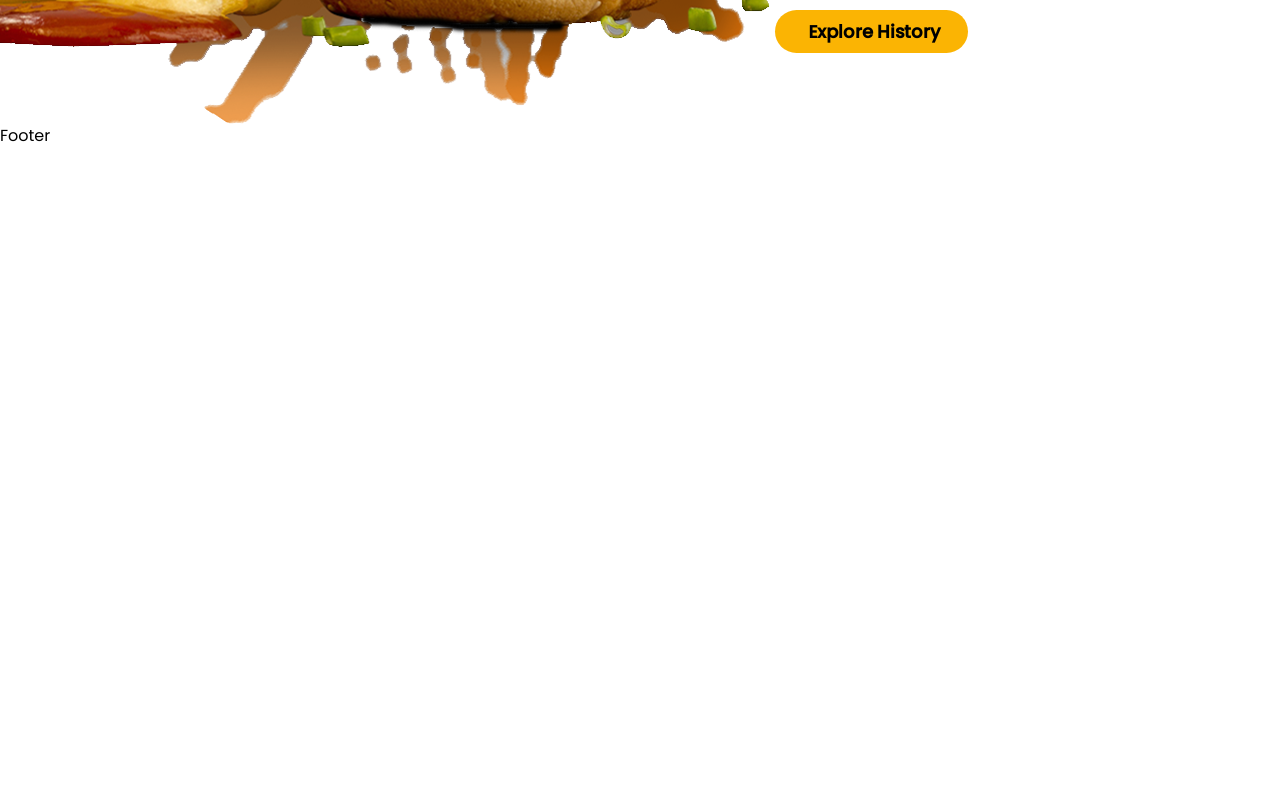
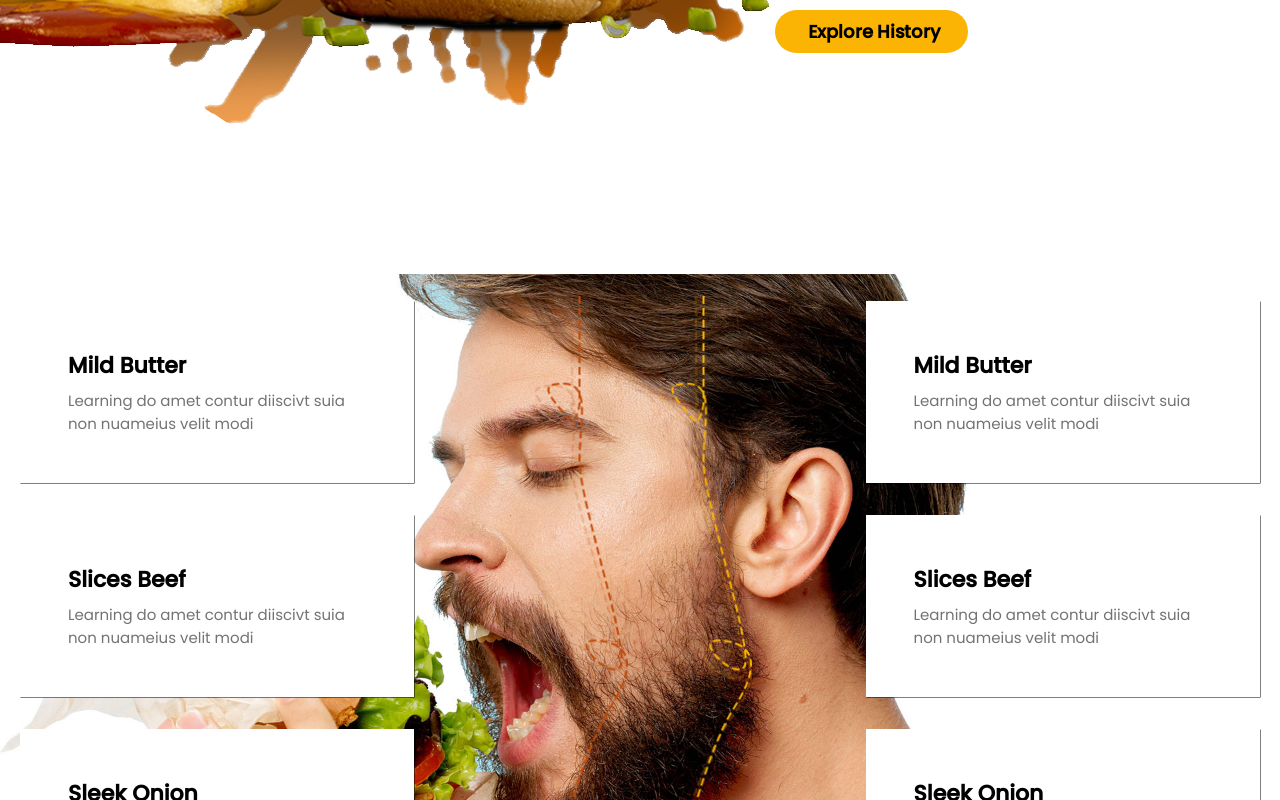
Before and after one commit to DevShehabIbrahem/Restaurant-shop, a React (Create React App) app in the folder Front/: page / in a window 1280 px wide. Shown: the part 1820-2620 px from the top of the page. Before the commit the page ends 1968 px from the top, so only its background shows below. Built offline with nearby package versions, Linux system fonts and the light colour scheme.

Commit message:
othersection

```diff
--- a/Front/src/Components/Footer/Footer.jsx
+++ b/Front/src/Components/Footer/Footer.jsx
@@ -1,7 +1,12 @@
 import React from "react";
 
 const Footer = () => {
-  return <div>Footer</div>;
+  return (
+    <div>
+      Footer Footer Footer Footer Footer Footer Footer Footer Footer Footer
+      Footer Footer Footer Footer Footer Footer Footer Footer Footer
+    </div>
+  );
 };
 
 export default Footer;
--- a/Front/src/Components/Home/Home.jsx
+++ b/Front/src/Components/Home/Home.jsx
@@ -1,4 +1,4 @@
-import { Carousel, Items, WelcomeSection } from "../../Components";
+import { Carousel, Items, WelcomeSection, OthersArea } from "../../Components";
 
 const Home = () => {
   return (
@@ -6,6 +6,7 @@ const Home = () => {
       <Carousel />
       <Items />
       <WelcomeSection />
+      <OthersArea />
     </>
   );
 };
--- a/Front/src/Components/Items/Items.jsx
+++ b/Front/src/Components/Items/Items.jsx
@@ -2,16 +2,30 @@ import { words } from "../../words";
 import { Bounce } from "react-reveal";
 
 const Items = () => {
-  const { itemsWords } = words;
+  const { itemsWordsone, itemsWordtow } = words;
+  //flex flex-col md:flex-row items-center justify-around
   return (
     <>
       <div className="max-w-6xl mx-auto my-32">
-        <div className="flex flex-col lg:flex-row items-center justify-around">
-          {itemsWords.map((item) => (
+        <div className="grid grid-cols-1 md:grid-cols-2 lg:grid-cols-4">
+          {itemsWordsone.map((item) => (
             <div className="flex flex-col items-center space-y-5 mb-12">
               <Bounce left duration={2000}>
                 <img src={item.img} alt="items" />
               </Bounce>
+
+              <Bounce left cascade duration={2000}>
+                <h1 className="text-[25px] font-bold">{item.title}</h1>
+              </Bounce>
+            </div>
+          ))}
+
+          {itemsWordtow.map((item) => (
+            <div className="flex flex-col items-center space-y-5 mb-12">
+              <Bounce left duration={2000}>
+                <img src={item.img} alt="items" />
+              </Bounce>
+
               <Bounce left cascade duration={2000}>
                 <h1 className="text-[25px] font-bold">{item.title}</h1>
               </Bounce>
--- a/Front/src/Components/Navbar/Navbar.jsx
+++ b/Front/src/Components/Navbar/Navbar.jsx
@@ -27,15 +27,15 @@ const Navbar = () => {
 
   return (
     <nav>
-      <div className=" text-[16px]">
+      <div className="text-[16px]">
         <div
           className={
             styles
-              ? "bg-white  flex items-center justify-between p-4 text-black duration-300 border-b-4"
-              : "flex items-center justify-between p-4 lg:p-8 lg:bg-transparent text-black lg:text-white duration-300"
+              ? "bg-white flex items-center justify-between lg:justify-around p-4 text-black duration-300 border-b-4 px-12"
+              : "flex items-center justify-between lg:justify-around p-4 lg:p-6 mx-auto lg:bg-transparent text-black lg:text-white duration-300 "
           }
         >
-          <div className="logo text-[30px] font-bold ">Handout</div>
+          <div className="logo text-[30px] font-bold">Handout</div>
 
           <div className="navigate">
             <ul className="hidden lg:flex items-center space-x-6">
@@ -65,9 +65,13 @@ const Navbar = () => {
 
           <div className="online-order hidden lg:flex items-center space-x-7 ">
             <div>
-              <BiCartAlt fontSize={35} className="text-white" />
+              <BiCartAlt
+                fontSize={35}
+                className={styles ? "text-black" : "text-white"}
+              />
             </div>
-            <button className="bg-orangeColor p-4 rounded-[100px] text-black">
+
+            <button className="bg-orangeColor p-4 rounded-[100px] text-black font-semibold">
               {words.button}
             </button>
           </div>
--- a/Front/src/Components/OrderSection/OrderSection.jsx
+++ b/Front/src/Components/OrderSection/OrderSection.jsx
@@ -0,0 +1,46 @@
+import shape1 from "../../Asset/shape/shape1.png";
+import shape2 from "../../Asset/shape/shape2.png";
+import "../../css/OrderSection/OrderSection.css";
+import { words } from "../../words";
+
+const OrderSection = () => {
+  const { othersection } = words;
+
+  return (
+    <div className="wrraper">
+      <div className="flex flex-col md:flex-row md:space-x-5 justify-around items-center ">
+        <div className="flex justify-between lg:space-x-28">
+          <div className="flex flex-col justify-around">
+            {othersection.map(({ title, dec }) => (
+              <div className="infoSection">
+                <h1 className="font-bold text-[20px]">{title}</h1>
+                <p className="text-[#737373]">{dec}</p>
+              </div>
+            ))}
+          </div>
+
+          <div className="shape">
+            <img src={shape1} alt="shape1" className="h-full" />
+          </div>
+        </div>
+
+        <div className="flex justify-between space-y-9 md:space-y-0 lg:space-x-28">
+          <div className="shape">
+            <img src={shape2} alt="shape1" className="h-full" />
+          </div>
+
+          <div className="flex flex-col justify-around">
+            {othersection.map(({ title, dec }) => (
+              <div className="infoSection">
+                <h1 className="font-bold text-[20px]">{title}</h1>
+                <p className="text-[#737373]">{dec}</p>
+              </div>
+            ))}
+          </div>
+        </div>
+      </div>
+    </div>
+  );
+};
+
+export default OrderSection;
--- a/Front/src/Components/OrderSection/OrderSection.scss
+++ b/Front/src/Components/OrderSection/OrderSection.scss
@@ -0,0 +1,45 @@
+
+.wrraper {
+  background-image: url("../../Asset/shape/others-bg.jpg");
+  background-size: cover;
+  background-position: center center;
+  height: 100vh;
+  margin: 150px auto;
+  padding: 20px;
+  @media (max-width: 1000px) {
+    background-image: none;
+    height: auto;
+
+    .shape {
+      display: none;
+    }
+  }
+}
+
+.infoSection {
+  background-color: white;
+  padding: 3rem;
+  max-width: 400px;
+  transition: 0.5s all ease-in;
+  box-shadow: 0.5px 0.5px;
+  font-size: 15px;
+  margin-bottom: 1rem;
+  h1,
+  p {
+    transition: 0.5s all ease-in;
+  }
+  h1 {
+    margin-bottom: 8px;
+    font-size: 22px;
+  }
+
+  &:hover {
+    background-color: #fbb403;
+    transform: translateY(-10px);
+
+    h1,
+    p {
+      color: white;
+    }
+  }
+}
--- a/Front/src/Components/index.js
+++ b/Front/src/Components/index.js
@@ -1,3 +1,4 @@
 export { default as Items } from "./Items/Items";
 export { default as Carousel } from "./carousel/Carousel.jsx";
 export { default as WelcomeSection } from "./Welcome/WelcomeSection.jsx";
+export { default as OthersArea } from "./OrderSection/OrderSection.jsx";
--- a/Front/src/Components/othersArea/OthersArea.jsx
+++ b/Front/src/Components/othersArea/OthersArea.jsx
@@ -0,0 +1,7 @@
+import React from "react";
+
+const OthersArea = () => {
+  return <>ss</>;
+};
+
+export default OthersArea;
--- a/Front/src/css/OrderSection/OrderSection.css
+++ b/Front/src/css/OrderSection/OrderSection.css
@@ -0,0 +1,43 @@
+.wrraper {
+  background-image: url("../../Asset/shape/others-bg.jpg");
+  background-size: cover;
+  background-position: center center;
+  height: 100vh;
+  margin: 150px auto;
+  padding: 20px;
+}
+@media (max-width: 1000px) {
+  .wrraper {
+    background-image: none;
+    height: auto;
+  }
+  .wrraper .shape {
+    display: none;
+  }
+}
+
+.infoSection {
+  background-color: white;
+  padding: 3rem;
+  max-width: 400px;
+  transition: 0.5s all ease-in;
+  box-shadow: 0.5px 0.5px;
+  font-size: 15px;
+  margin-bottom: 1rem;
+}
+.infoSection h1,
+.infoSection p {
+  transition: 0.5s all ease-in;
+}
+.infoSection h1 {
+  margin-bottom: 8px;
+  font-size: 22px;
+}
+.infoSection:hover {
+  background-color: #fbb403;
+  transform: translateY(-10px);
+}
+.infoSection:hover h1,
+.infoSection:hover p {
+  color: white;
+}
--- a/Front/src/words.js
+++ b/Front/src/words.js
@@ -16,10 +16,28 @@ export const words = {
     " bacon flavour",
   ],
 
-  itemsWords: [
+  itemsWordsone: [
     { title: "Hamburger", img: require("./Asset/Items/1.png") },
     { title: "Yummy Donuts", img: require("./Asset/Items/2.png") },
+  ],
+
+  itemsWordtow: [
     { title: "Ice Cream", img: require("./Asset/Items/3.png") },
     { title: "Craft Pizza", img: require("./Asset/Items/4.png") },
   ],
+
+  othersection: [
+    {
+      title: "Mild Butter",
+      dec: "Learning do amet contur diiscivt suia non nuameius velit modi",
+    },
+    {
+      title: "Slices Beef",
+      dec: "Learning do amet contur diiscivt suia non nuameius velit modi",
+    },
+    {
+      title: "Sleek Onion",
+      dec: "Learning do amet contur diiscivt suia non nuameius velit modi",
+    },
+  ],
 };
```
